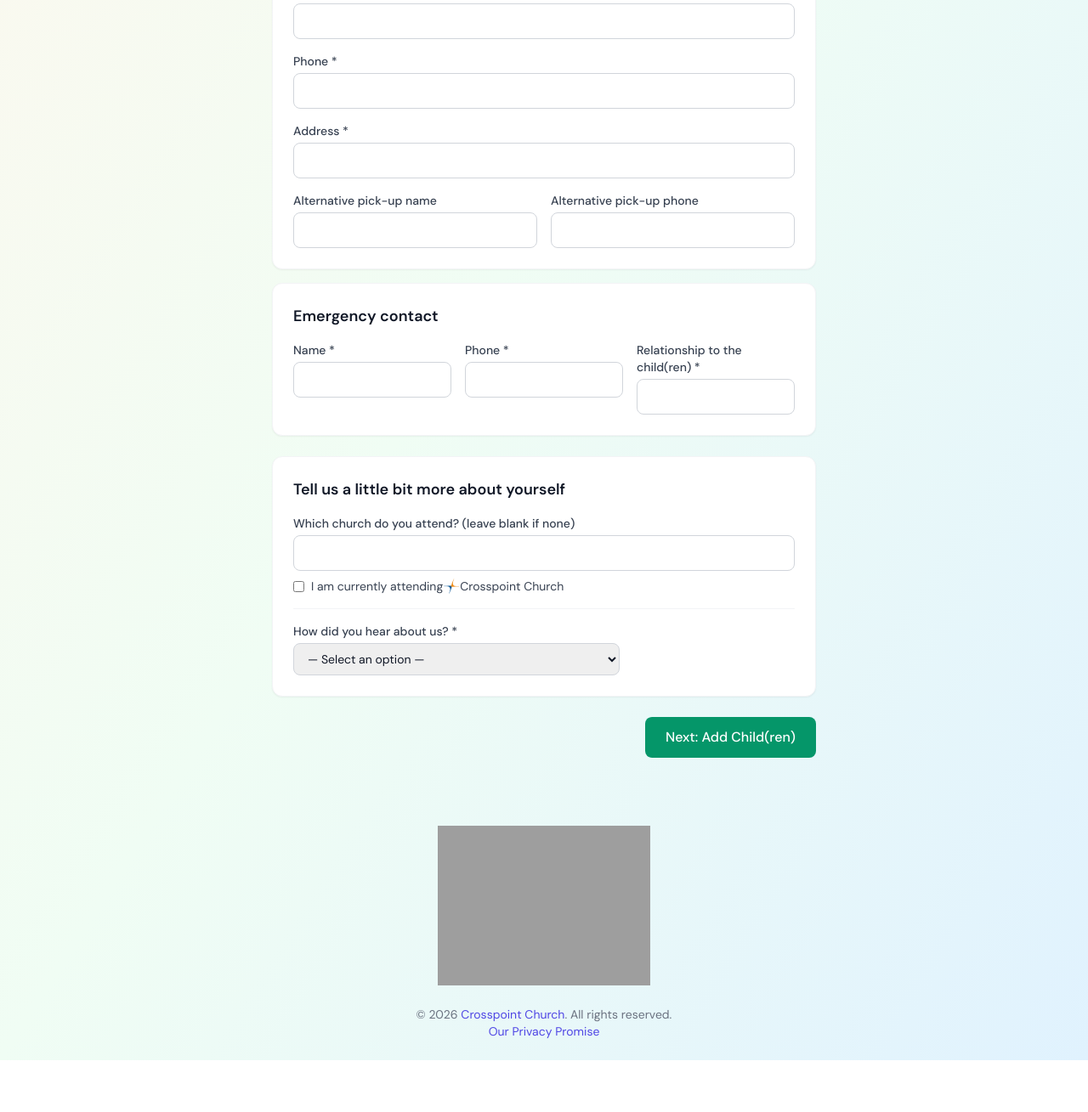
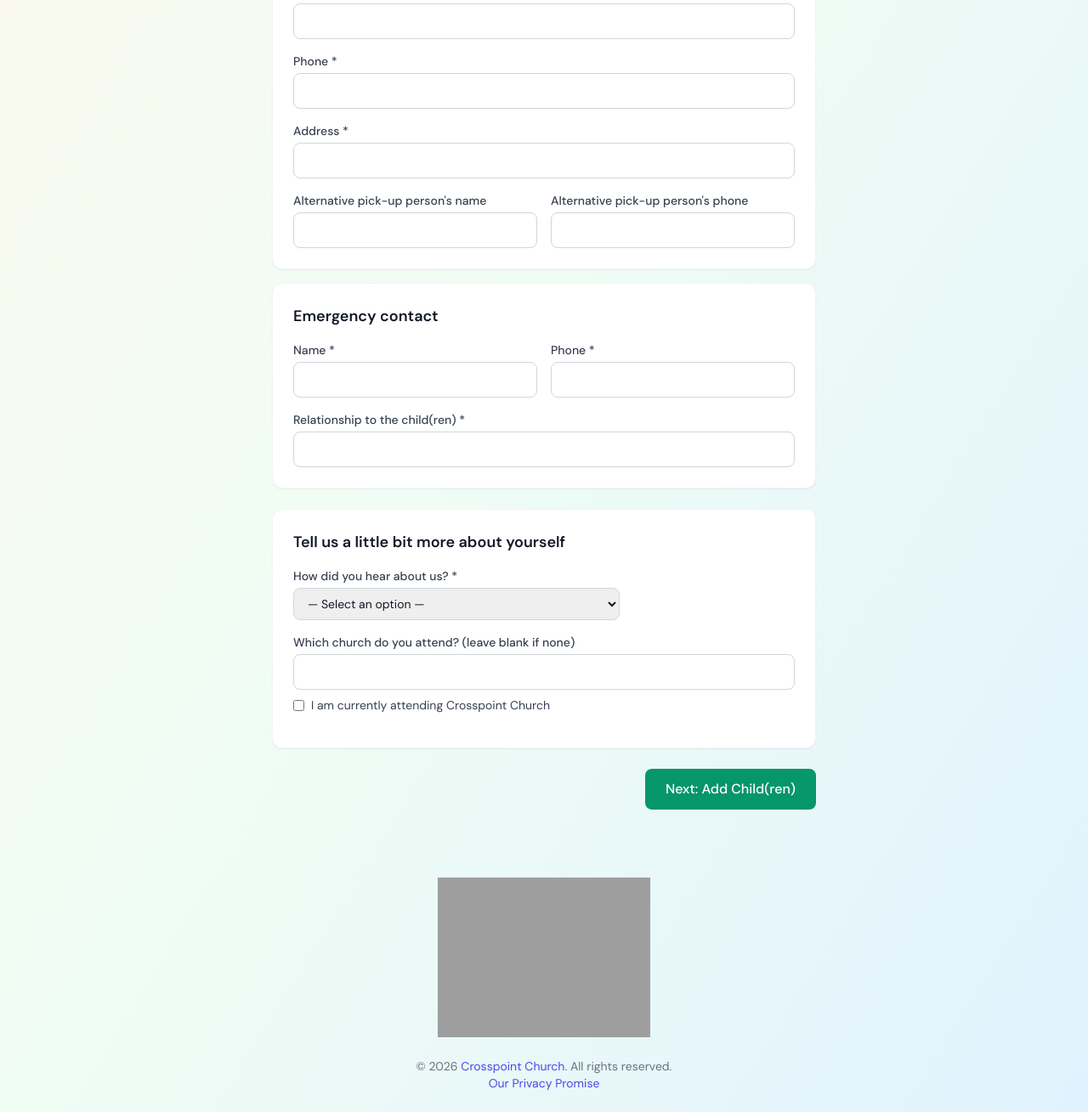
Before and after one commit to cd-ship-it/OnlineRegistration, a PHP site: page /OnlineRegistration/register.php in a window 1280 px wide. Shown: the part 755-2064 px from the top of the page at 85% size. Before the commit the page ends 2003 px from the top, so only its background shows below. Run offline with PHP 8.4, Linux system fonts and the light colour scheme; data comes from the database, SQL or seed files in the repository; some libraries are stand-ins or nearby versions; grey boxes are pictures that could not be loaded.

Commit message:
some UI improvements.

```diff
--- a/register.php
+++ b/register.php
@@ -653,12 +653,12 @@ $card_img = rtrim(parse_url(APP_URL, PHP_URL_PATH) ?: '', '/') . '/img/email_her
           </div>
           <div class="mt-4 grid grid-cols-1 sm:grid-cols-2 gap-4">
             <div>
-              <label for="alternative_pickup_name" class="block text-sm font-medium text-gray-700 mb-1">Alternative pick-up name</label>
+              <label for="alternative_pickup_name" class="block text-sm font-medium text-gray-700 mb-1">Alternative pick-up person's name</label>
               <input type="text" id="alternative_pickup_name" name="alternative_pickup_name"
                 value="<?= htmlspecialchars($form['alternative_pickup_name']) ?>" class="input-field" maxlength="100">
             </div>
             <div>
-              <label for="alternative_pickup_phone" id="alternative_pickup_phone_label" class="block text-sm font-medium text-gray-700 mb-1">Alternative pick-up phone</label>
+              <label for="alternative_pickup_phone" id="alternative_pickup_phone_label" class="block text-sm font-medium text-gray-700 mb-1">Alternative pick-up person's phone</label>
               <input type="tel" id="alternative_pickup_phone" name="alternative_pickup_phone"
                 value="<?= htmlspecialchars($form['alternative_pickup_phone']) ?>" class="input-field" maxlength="50">
             </div>
@@ -666,7 +666,7 @@ $card_img = rtrim(parse_url(APP_URL, PHP_URL_PATH) ?: '', '/') . '/img/email_her
         </div>
         <div class="card mb-6">
           <h3 class="text-lg font-semibold text-gray-900 mb-4">Emergency contact</h3>
-          <div class="grid grid-cols-1 sm:grid-cols-3 gap-4">
+          <div class="grid grid-cols-1 sm:grid-cols-2 gap-4">
             <div>
               <label for="emergency_contact_name" class="block text-sm font-medium text-gray-700 mb-1">Name<?= req_star('emergency_contact_name') ?></label>
               <input type="text" id="emergency_contact_name" name="emergency_contact_name" maxlength="100"<?= req('emergency_contact_name') ?>
@@ -677,28 +677,17 @@ $card_img = rtrim(parse_url(APP_URL, PHP_URL_PATH) ?: '', '/') . '/img/email_her
               <input type="tel" id="emergency_contact_phone" name="emergency_contact_phone" maxlength="50"<?= req('emergency_contact_phone') ?>
                 value="<?= htmlspecialchars($form['emergency_contact_phone']) ?>" class="input-field">
             </div>
-            <div>
-              <label for="emergency_contact_relationship"
-                class="block text-sm font-medium text-gray-700 mb-1">Relationship to the child(ren)<?= req_star('emergency_contact_relationship') ?></label>
-              <input type="text" id="emergency_contact_relationship" name="emergency_contact_relationship" maxlength="50"<?= req('emergency_contact_relationship') ?>
-                value="<?= htmlspecialchars($form['emergency_contact_relationship']) ?>" class="input-field">
-            </div>
+          </div>
+          <div class="mt-4">
+            <label for="emergency_contact_relationship"
+              class="block text-sm font-medium text-gray-700 mb-1">Relationship to the child(ren)<?= req_star('emergency_contact_relationship') ?></label>
+            <input type="text" id="emergency_contact_relationship" name="emergency_contact_relationship" maxlength="50"<?= req('emergency_contact_relationship') ?>
+              value="<?= htmlspecialchars($form['emergency_contact_relationship']) ?>" class="input-field">
           </div>
         </div>
         <div class="card mb-6">
           <h3 class="text-lg font-semibold text-gray-900 mb-4">Tell us a little bit more about yourself</h3>
           <div class="mb-4">
-            <label for="home_church" class="block text-sm font-medium text-gray-700 mb-1">Which church do you attend? (leave blank if none)<span
-                class="text-gray-500 font-normal"></span></label>
-            <input type="text" id="home_church" name="home_church" value="<?= htmlspecialchars($form['home_church']) ?>"
-              class="input-field" maxlength="255">
-            <div class="flex items-center gap-2 mt-2">
-              <input type="checkbox" id="crosspoint_attendee" class="rounded border-gray-300 text-indigo-600"
-                onchange="(function(cb){var inp=document.getElementById('home_church');if(cb.checked){inp.value='Crosspoint Church';}else{inp.value='';}})(this)">
-              <label for="crosspoint_attendee" class="text-sm text-gray-700 flex items-center gap-1.5">I am currently attending <img src="<?= rtrim(defined('APP_URL') ? APP_URL : '', '/') ?>/img/Xpt-ID2015_color_round-1.png" alt="Crosspoint" class="h-5 w-5 object-contain inline-block"> Crosspoint Church</label>
-            </div>
-          </div>
-          <div class="pt-4 border-t border-gray-100">
             <label for="hear_from_us_select" class="block text-sm font-medium text-gray-700 mb-1">How did you hear about
               us?<?= req_star('hear_from_us') ?></label>
             <select name="hear_from_us" id="hear_from_us_select" class="input-field max-w-sm text-sm"<?= req('hear_from_us') ?>
@@ -717,6 +706,18 @@ $card_img = rtrim(parse_url(APP_URL, PHP_URL_PATH) ?: '', '/') . '/img/email_her
                 <?= $hear_from_us_value === 'Other' ? 'required' : '' ?>>
             </div>
           </div>
+          <div class="mb-4">
+            <label for="home_church" class="block text-sm font-medium text-gray-700 mb-1">Which church do you attend? (leave blank if none)<span
+                class="text-gray-500 font-normal"></span></label>
+            <input type="text" id="home_church" name="home_church" value="<?= htmlspecialchars($form['home_church']) ?>"
+              class="input-field" maxlength="255">
+            <div class="flex items-center gap-2 mt-2">
+              <input type="checkbox" id="crosspoint_attendee" class="rounded border-gray-300 text-indigo-600"
+                onchange="(function(cb){var inp=document.getElementById('home_church');if(cb.checked){inp.value='Crosspoint Church';}else{inp.value='';}})(this)">
+              <label for="crosspoint_attendee" class="text-sm text-gray-700 flex items-center gap-1.5">I am currently attending Crosspoint Church</label>
+            </div>
+          </div>
+
         </div>
         <div class="flex justify-end">
           <button type="button" class="btn-emerald px-6 py-3 step-next" data-next="2">Next: Add Child(ren)</button>
@@ -757,7 +758,7 @@ $card_img = rtrim(parse_url(APP_URL, PHP_URL_PATH) ?: '', '/') . '/img/email_her
                   <div>
                     <label for="kids-<?= $idx ?>-age" class="block text-sm font-medium text-gray-700 mb-1">Age <span class="text-gray-400 font-normal text-xs">(age as of VBS first day)</span></label>
                     <input type="number" id="kids-<?= $idx ?>-age" name="kids[<?= $idx ?>][age]" min="1" max="18"
-                      value="<?= htmlspecialchars($kid['age'] !== '' ? $kid['age'] : '') ?>" class="input-field age-input">
+                      value="<?= htmlspecialchars($kid['age'] !== '' ? $kid['age'] : '') ?>" class="input-field age-input bg-gray-100 cursor-not-allowed" readonly>
                   </div>
                   <div>
                     <label for="kids-<?= $idx ?>-gender" class="block text-sm font-medium text-gray-700 mb-1">Gender<?= req_star('kid_gender') ?></label>
@@ -1190,7 +1191,7 @@ $card_img = rtrim(parse_url(APP_URL, PHP_URL_PATH) ?: '', '/') . '/img/email_her
           '<div><label class="block text-sm font-medium text-gray-700 mb-1">Last name' + kidStar('last_name') + '</label><input type="text" name="kids[' + index + '][last_name]"' + kidReq('last_name') + ' maxlength="100" class="input-field"></div></div>' +
           '<div class="mt-4 grid grid-cols-1 sm:grid-cols-2 lg:grid-cols-3 gap-4">' +
           '<div><label class="block text-sm font-medium text-gray-700 mb-1">Date of birth' + kidStar('date_of_birth') + '</label><input type="date" name="kids[' + index + '][date_of_birth]"' + kidReq('date_of_birth') + ' class="input-field dob-input"></div>' +
-          '<div><label class="block text-sm font-medium text-gray-700 mb-1">Age' + kidStar('age') + ' <span class="text-gray-400 font-normal text-xs">(age as of VBS first day)</span></label><input type="number" name="kids[' + index + '][age]"' + kidReq('age') + ' min="1" max="18" class="input-field age-input"></div>' +
+          '<div><label class="block text-sm font-medium text-gray-700 mb-1">Age' + kidStar('age') + ' <span class="text-gray-400 font-normal text-xs">(age as of VBS first day)</span></label><input type="number" name="kids[' + index + '][age]"' + kidReq('age') + ' min="1" max="18" class="input-field age-input bg-gray-100 cursor-not-allowed" readonly></div>' +
           '<div><label class="block text-sm font-medium text-gray-700 mb-1">Gender' + kidStar('gender') + '</label><select name="kids[' + index + '][gender]"' + kidReq('gender') + ' class="input-field"><option value="">Select</option><option value="Boy">Boy</option><option value="Girl">Girl</option></select></div>' +
           '</div>' +
           '<div class="mt-4"><label class="block text-sm font-medium text-gray-700 mb-1">Child Grade Entering in Fall 2026 (Note: Not the current grade)' + kidStar('last_grade_completed') + '</label><select name="kids[' + index + '][last_grade_completed]"' + kidReq('last_grade_completed') + ' class="input-field w-full"><option value="">Select</option>' + gradeOptionsHtml + '</select></div>' +
@@ -1238,11 +1239,15 @@ $card_img = rtrim(parse_url(APP_URL, PHP_URL_PATH) ?: '', '/') . '/img/email_her
       if (e.target.classList.contains('remove-kid')) removeKid(e.target.closest('.kid-block'));
     });
 
-    // Crosspoint attendee checkbox: sync with home_church on load
+    // Crosspoint attendee checkbox: sync with home_church on load and when user types
     (function () {
       var cb = document.getElementById('crosspoint_attendee');
       var inp = document.getElementById('home_church');
-      if (cb && inp) cb.checked = (inp.value.trim() === 'Crosspoint Church');
+      if (!cb || !inp) return;
+      cb.checked = (inp.value.trim() === 'Crosspoint Church');
+      inp.addEventListener('input', function () {
+        if (inp.value.trim() !== 'Crosspoint Church') cb.checked = false;
+      });
     })();
 
     // Photo consent (Section 5): only one of Yes/No may be checked
@@ -1418,7 +1423,7 @@ $card_img = rtrim(parse_url(APP_URL, PHP_URL_PATH) ?: '', '/') . '/img/email_her
       function syncAltPickupRequired() {
         var hasName = nameInput.value.trim() !== '';
         phoneInput.required = hasName;
-        phoneLabel.textContent = 'Alternative pick-up phone' + (hasName ? ' *' : '');
+        phoneLabel.textContent = 'Alternative pick-up person\'s phone' + (hasName ? ' *' : '');
       }
 
       nameInput.addEventListener('input', syncAltPickupRequired);
```
Also changed, not shown: js/review-helpers.js (+8 -8 lines).
